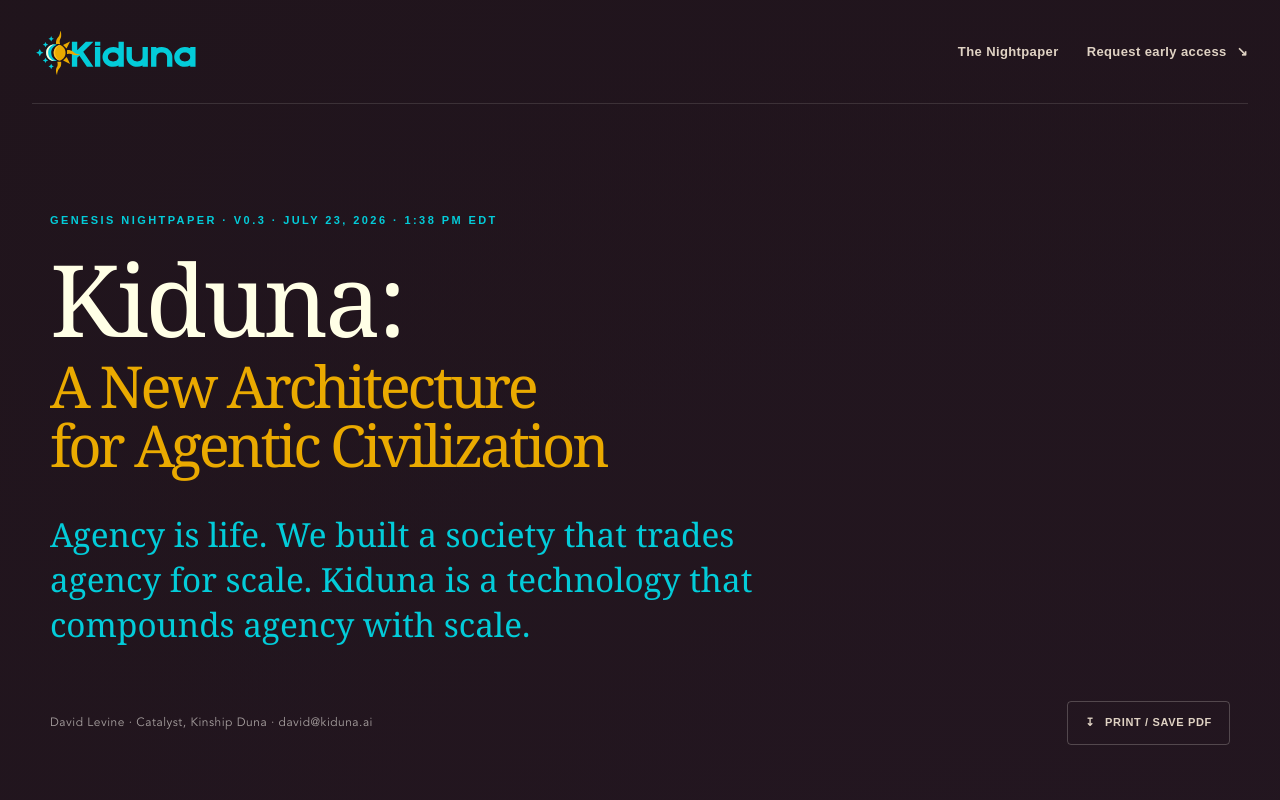
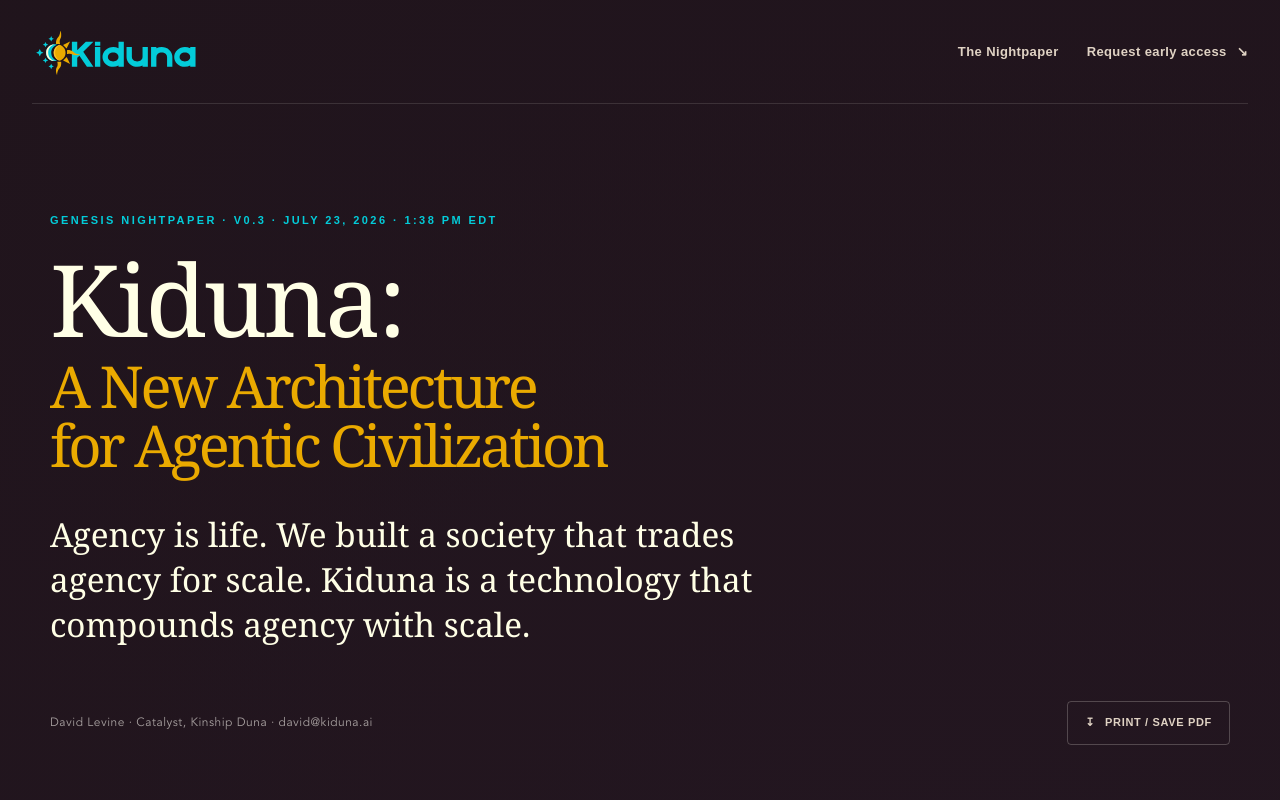
Before and after one commit to uncle-psy/kiduna, a Next.js app: page /nightpaper in a window 1280 px wide. Shown: the top 800 px of the page. Built offline with nearby package versions, Linux system fonts and the light colour scheme; a web font is replaced by a local one.

Commit message:
Restore cream Nightpaper opening statement

```diff
--- a/app/nightpaper/nightpaper.module.css
+++ b/app/nightpaper/nightpaper.module.css
@@ -43,7 +43,7 @@
 .deck {
   max-width: 790px;
   margin: 38px 0 54px;
-  color: var(--accent);
+  color: #FFFFE6;
   font-family: var(--display);
   font-size: clamp(22px, 2.6vw, 34px);
   line-height: 1.35;
```
